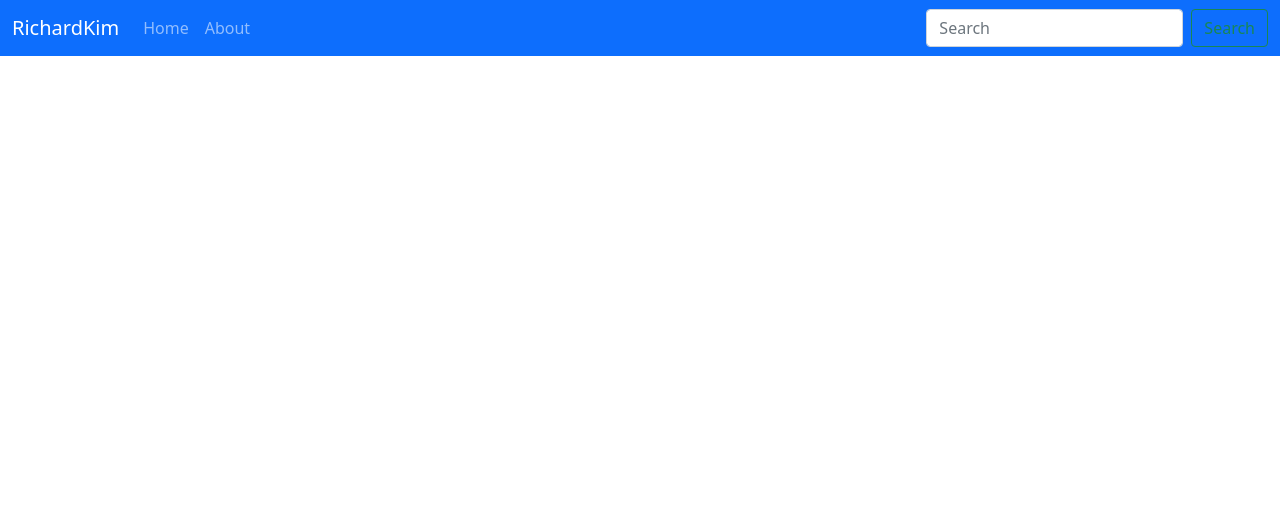
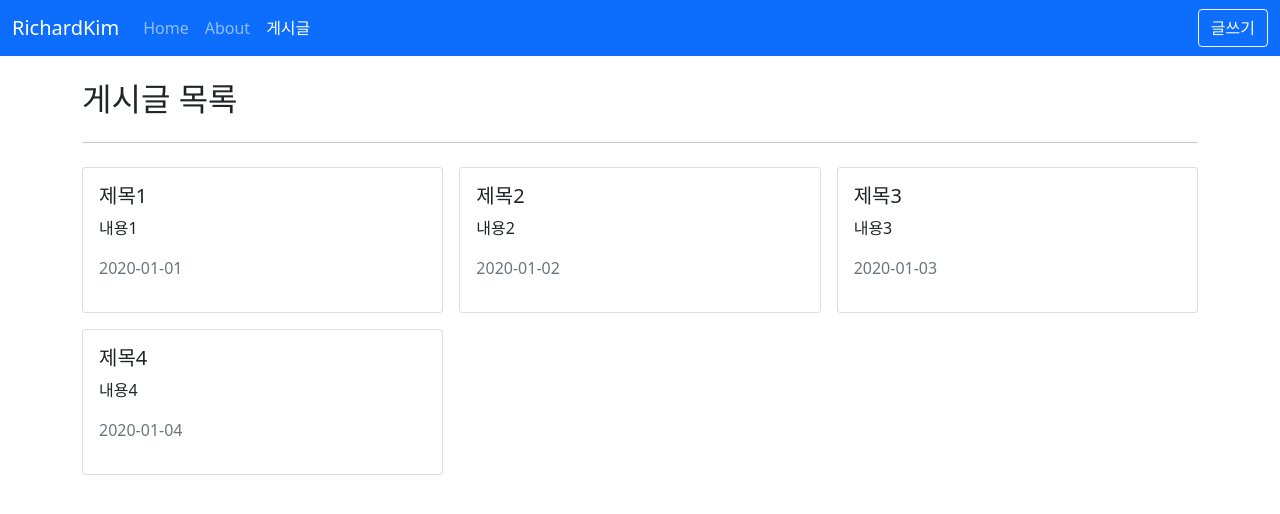
Before and after one commit to HiddenEvent/vue3-posts, a Vue app: page /posts in a window 1280 px wide. Shown: the top 514 px of the page. Built offline with nearby package versions, Linux system fonts and the light colour scheme.

Commit message:
개시판 Router 이벤트 처리 완료

```diff
--- /dev/null
+++ b/src/api/posts.js
@@ -0,0 +1,11 @@
+// axios
+const posts = [
+  { id: 1, title: '제목1', content: '내용1', createdAt: '2020-01-01' },
+  { id: 2, title: '제목2', content: '내용2', createdAt: '2020-01-02' },
+  { id: 3, title: '제목3', content: '내용3', createdAt: '2020-01-03' },
+  { id: 4, title: '제목4', content: '내용4', createdAt: '2020-01-04' },
+];
+
+export function getPosts() {
+  return posts;
+}
--- /dev/null
+++ b/src/components/posts/PostItem.vue
@@ -0,0 +1,28 @@
+<template>
+  <div class="card">
+    <div class="card-body">
+      <h5 class="card-title">{{ title }}</h5>
+      <p class="card-text">{{ content }}</p>
+      <p class="text-muted">{{ createdAt }}</p>
+    </div>
+  </div>
+</template>
+<script setup>
+defineProps({
+  title: {
+    type: String,
+    required: true,
+  },
+  content: {
+    type: String,
+  },
+  createdAt: {
+    type: [String, Date, Number],
+  },
+});
+</script>
+<script>
+export default {};
+</script>
+
+<style scoped></style>
--- a/src/layout/TheHeader.vue
+++ b/src/layout/TheHeader.vue
@@ -1,3 +1,4 @@
+vb
 <template>
   <div>
     <header>
@@ -23,11 +24,13 @@
               <li class="nav-item">
                 <RouterLink class="nav-link" active-class="active" to="/about">About</RouterLink>
               </li>
+              <li class="nav-item">
+                <RouterLink class="nav-link" active-class="active" to="/posts">게시글</RouterLink>
+              </li>
             </ul>
-            <form class="d-flex" role="search">
-              <input class="form-control me-2" type="search" placeholder="Search" aria-label="Search" />
-              <button class="btn btn-outline-success" type="submit">Search</button>
-            </form>
+            <div class="d-flex" role="search">
+              <button class="btn btn-outline-light" type="button" @click="goPage">글쓰기</button>
+            </div>
           </div>
         </div>
       </nav>
@@ -35,7 +38,16 @@
   </div>
 </template>
 
-<script setup></script>
+<script setup>
+import { useRouter } from 'vue-router';
+
+const router = useRouter();
+const goPage = () => {
+  router.push({
+    name: 'PostCreate',
+  });
+};
+</script>
 <script>
 export default {};
 </script>
--- a/src/router/index.js
+++ b/src/router/index.js
@@ -1,6 +1,10 @@
 import { createRouter, createWebHistory } from 'vue-router';
 import HomeView from '@/views/HomeView.vue';
 import AboutView from '@/views/AboutView.vue';
+import postListView from '@/views/posts/PostListView.vue';
+import PostDetailView from '@/views/posts/PostDetailView.vue';
+import PostCreateView from '@/views/posts/PostCreateView.vue';
+import PostEditView from '@/views/posts/PostEditView.vue';
 
 const routes = [
   {
@@ -13,6 +17,26 @@ const routes = [
     name: 'About',
     component: AboutView,
   },
+  {
+    path: '/posts',
+    name: 'PostList',
+    component: postListView,
+  },
+  {
+    path: '/posts/:id',
+    name: 'PostDetail',
+    component: PostDetailView,
+  },
+  {
+    path: '/posts/create',
+    name: 'PostCreate',
+    component: PostCreateView,
+  },
+  {
+    path: '/posts/:id/edit',
+    name: 'PostEdit',
+    component: PostEditView,
+  },
 ];
 const router = createRouter({
   history: createWebHistory('/'),
--- a/src/views/HomeView.vue
+++ b/src/views/HomeView.vue
@@ -13,7 +13,9 @@ const route = useRoute();
 console.log('route.path : ', route.path);
 const router = useRouter();
 const goAboutPage = () => {
-  router.push('/about');
+  router.push({
+    name: 'About',
+  });
 };
 </script>
 <script>
--- /dev/null
+++ b/src/views/posts/PostCreateView.vue
@@ -0,0 +1,33 @@
+<template>
+  <div>
+    <h2>게시글 등록</h2>
+    <hr class="my-4" />
+    <div class="mb-3">
+      <label for="exampleFormControlInput1" class="form-label">제목</label>
+      <input type="email" class="form-control" id="exampleFormControlInput1" placeholder="name@example.com" />
+    </div>
+    <div class="mb-3">
+      <label for="exampleFormControlTextarea1" class="form-label">내용</label>
+      <textarea class="form-control" id="exampleFormControlTextarea1" rows="3"></textarea>
+    </div>
+    <div class="pt-4">
+      <button type="button" class="btn btn-outline-dark me-2" @click="goListPage">목록</button>
+      <button class="btn btn-primary">저장</button>
+    </div>
+  </div>
+</template>
+<script setup>
+import { useRouter } from 'vue-router';
+
+const router = useRouter();
+const goListPage = () => {
+  router.push({
+    name: 'PostList',
+  });
+};
+</script>
+<script>
+export default {};
+</script>
+
+<style scoped></style>
--- /dev/null
+++ b/src/views/posts/PostDetailView.vue
@@ -0,0 +1,51 @@
+<template>
+  <div>
+    <h2>제목</h2>
+    <p>내용</p>
+    <p class="text-muted">2022-01-01</p>
+    <hr class="my-4" />
+    <div class="row g-2">
+      <div class="col-auto">
+        <button class="btn btn-outline-dark">이전글</button>
+      </div>
+      <div class="col-auto">
+        <button class="btn btn-outline-dark">다음글</button>
+      </div>
+      <div class="col-auto me-auto"></div>
+      <div class="col-auto">
+        <button class="btn btn-outline-dark" @click="goListPage">목록</button>
+      </div>
+      <div class="col-auto">
+        <button class="btn btn-outline-primary" @click="goEditPage">수정</button>
+      </div>
+      <div class="col-auto">
+        <button class="btn btn-outline-danger" @click="">삭제</button>
+      </div>
+    </div>
+  </div>
+</template>
+<script setup>
+import { useRoute, useRouter } from 'vue-router';
+
+const router = useRouter();
+const route = useRoute();
+const id = route.params.id;
+const goListPage = () => {
+  router.push({
+    name: 'PostList',
+  });
+};
+const goEditPage = () => {
+  router.push({
+    name: 'PostEdit',
+    params: {
+      id,
+    },
+  });
+};
+</script>
+<script>
+export default {};
+</script>
+
+<style scoped></style>
--- /dev/null
+++ b/src/views/posts/PostEditView.vue
@@ -0,0 +1,36 @@
+<template>
+  <div>
+    <h2>게시글 수정</h2>
+    <hr class="my-4" />
+    <div class="mb-3">
+      <label for="exampleFormControlInput1" class="form-label">제목</label>
+      <input type="email" class="form-control" id="exampleFormControlInput1" placeholder="name@example.com" />
+    </div>
+    <div class="mb-3">
+      <label for="exampleFormControlTextarea1" class="form-label">내용</label>
+      <textarea class="form-control" id="exampleFormControlTextarea1" rows="3"></textarea>
+    </div>
+    <div class="pt-4">
+      <button type="button" class="btn btn-outline-danger me-2" @click="goDetailPage">취소</button>
+      <button class="btn btn-primary">수정</button>
+    </div>
+  </div>
+</template>
+<script setup>
+import { useRoute, useRouter } from 'vue-router';
+
+const route = useRoute();
+const router = useRouter();
+const id = route.params.id;
+const goDetailPage = () => {
+  router.push({
+    name: 'PostDetail',
+    params: { id },
+  });
+};
+</script>
+<script>
+export default {};
+</script>
+
+<style scoped></style>
--- /dev/null
+++ b/src/views/posts/PostListView.vue
@@ -0,0 +1,48 @@
+<template>
+  <div>
+    <h2>게시글 목록</h2>
+    <hr class="my-4" />
+    <div class="row g-3">
+      <div v-for="post in posts" :key="post.id" class="col-4">
+        <PostItem
+          :title="post.title"
+          :content="post.content"
+          :created-at="post.createdAt"
+          @click="goPage(post.id)"
+        ></PostItem>
+      </div>
+    </div>
+  </div>
+</template>
+<script setup>
+import PostItem from '@/components/posts/PostItem.vue';
+import { ref } from 'vue';
+import { getPosts } from '@/api/posts';
+import { useRouter } from 'vue-router';
+const router = useRouter();
+
+const posts = ref([]);
+const fetchPosts = () => {
+  posts.value = getPosts();
+};
+const goPage = id => {
+  // router.push(`/posts/${id}`);
+  // http://localhost:3000/posts/1?searchText=hello#world!
+  router.push({
+    name: 'PostDetail',
+    params: {
+      id,
+    },
+    query: {
+      searchText: 'hello',
+    },
+    hash: '#world!',
+  });
+};
+fetchPosts();
+</script>
+<script>
+export default {};
+</script>
+
+<style scoped></style>
```
